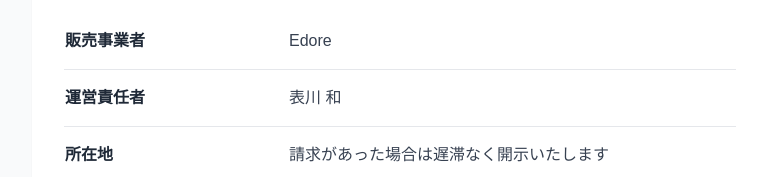
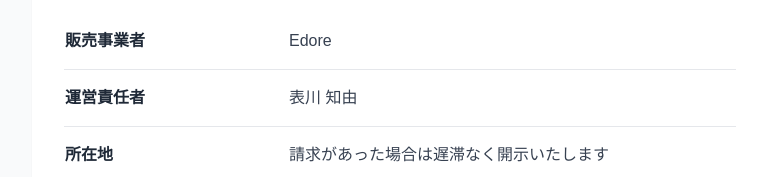
Before and after one commit to komotegawa-edore/mukimuki-chemistry-quiz, a Next.js app: page /english/legal in a window 1280 px wide. Shown: the part 167-344 px from the top of the page, without its empty margins (240-1007 px from the left). Built offline with nearby package versions, Linux system fonts and the light colour scheme.

Commit message:
fix: 運営責任者名を修正

```diff
--- a/app/english/legal/page.tsx
+++ b/app/english/legal/page.tsx
@@ -29,7 +29,7 @@ export default function LegalPage() {
                 <th className="py-4 pr-4 text-left font-bold text-gray-800 align-top">
                   運営責任者
                 </th>
-                <td className="py-4">表川 和</td>
+                <td className="py-4">表川 知由</td>
               </tr>
 
               <tr>
```
